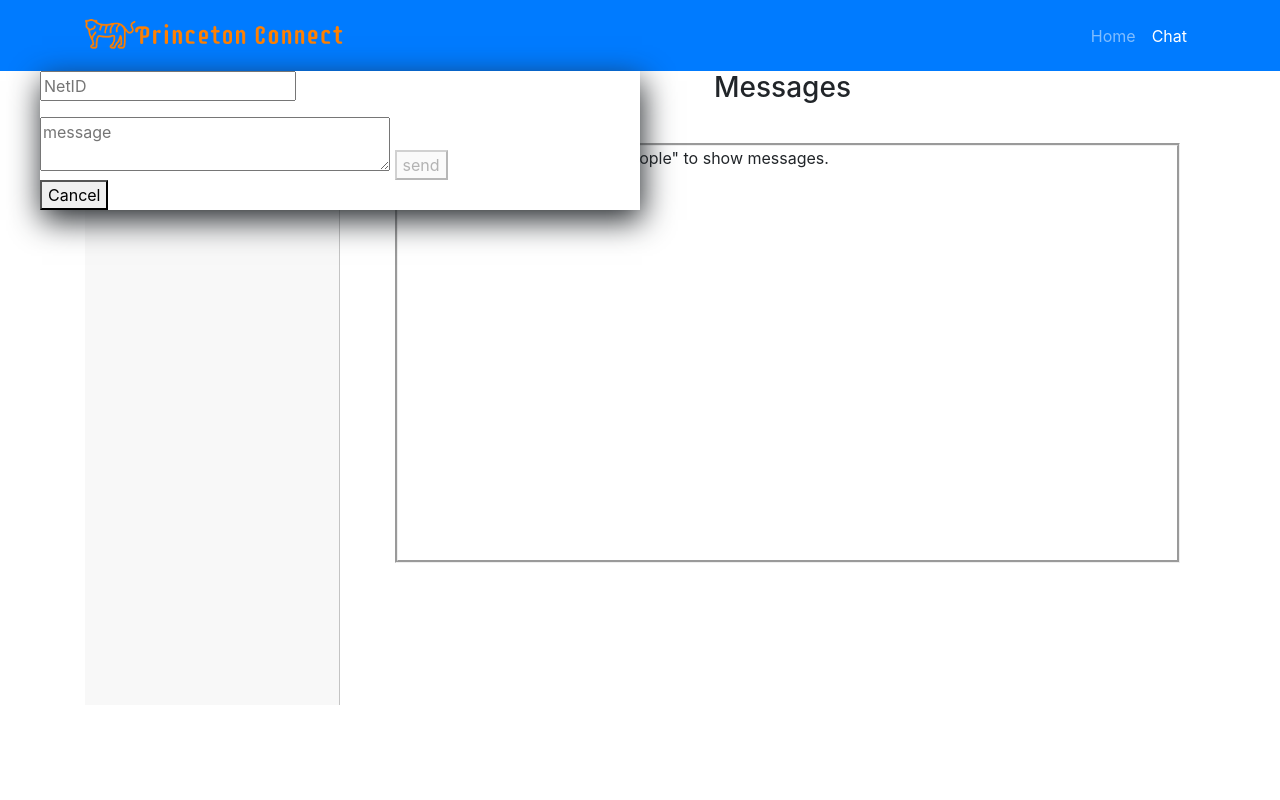
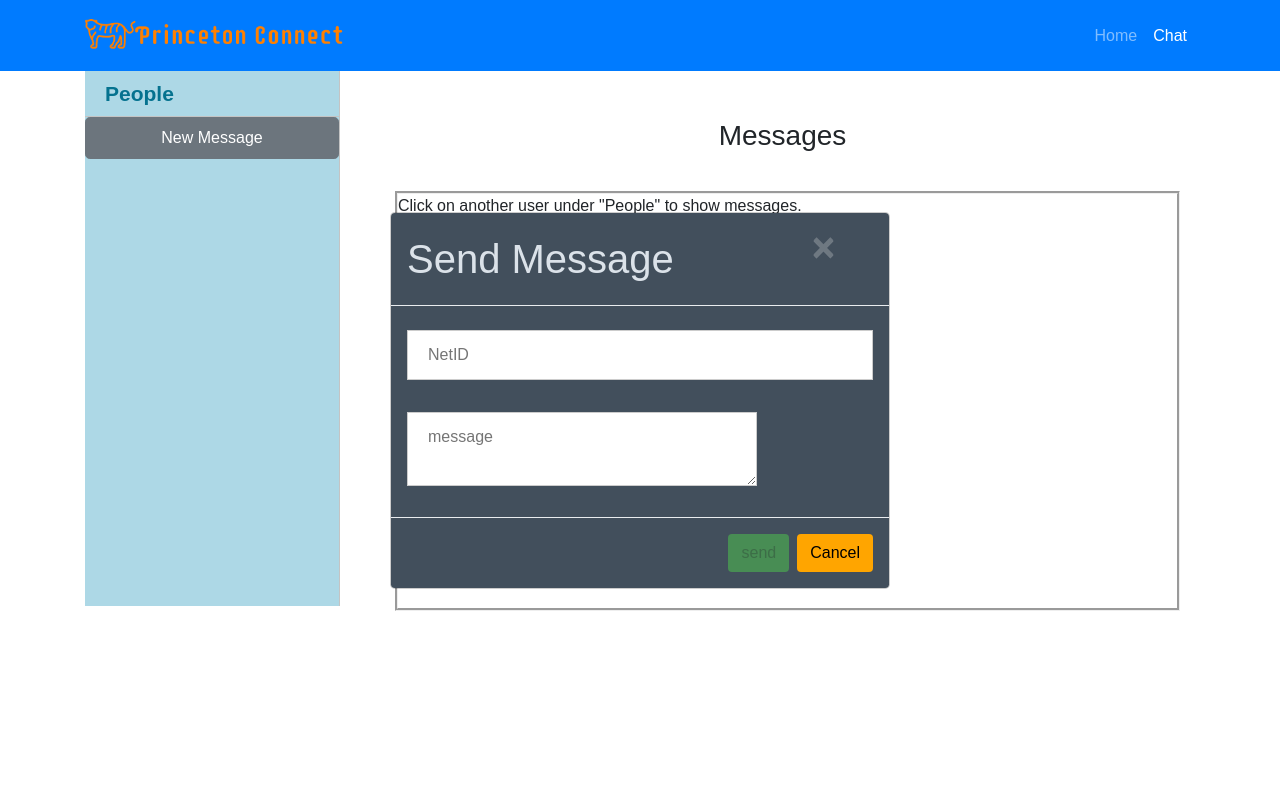
Before and after one commit to LongHHo/Princeton-Connect, a Flask app: page /chat in a window 1280 px wide, after a click on "New Message". Run offline with Flask 2, Linux system fonts and the light colour scheme; the visitor is signed in with stand-in values (Sample User, id 1); data that the repository does not hold is empty; parts of the project's set-up code (start-up, migrations or seed data) failed here and were passed over; some libraries are stand-ins or nearby versions.

Commit message:
Updated html files

```diff
--- a/templates/CHAT.html
+++ b/templates/CHAT.html
@@ -5,6 +5,7 @@
       <link href="//maxcdn.bootstrapcdn.com/bootstrap/4.1.1/css/bootstrap.min.css" rel="stylesheet" id="bootstrap-css">
 <script src="//maxcdn.bootstrapcdn.com/bootstrap/4.1.1/js/bootstrap.min.js"></script>
 <link href="https://cdnjs.cloudflare.com/ajax/libs/font-awesome/4.7.0/css/font-awesome.css" type="text/css" rel="stylesheet">
+<link rel="stylesheet" href="{{ url_for('static', filename='css/style.css') }}">
    </head>
    <style>
 
@@ -32,9 +33,12 @@ div.right{
       overflow: auto;
 } */
 div.names{
-   border: solid;
+   /* border: solid; */
+   outline: 2px solid gray;
    background-color: lightblue;
-   margin: 4px;
+   margin: 10px;
+   outline-offset: 15px;
+   align: center;
 }
 
 div.messageSend{
@@ -71,7 +75,7 @@ div.ContactContainer{
 }
 
 
-#NewMessage{
+/* #NewMessage{
 
    box-shadow:2px 10px 30px;
    position: fixed;
@@ -144,9 +148,10 @@ div.ContactContainer{
 }
 
 .inbox_people {
-  background: #f8f8f8 none repeat scroll 0 0;
+  background: lightblue none repeat scroll 0 0;
   float: left;
   overflow: hidden;
+  height: 535px;
   width: 100%; border-right:1px solid #c4c4c4;
 }
 
@@ -172,7 +177,7 @@ div.ContactContainer{
 }
 
 
-.chat_ib .names{ font-size:15px; color:#464646; margin:0 0 8px 0;}
+.chat_ib .names{ font-size:15px; color:#464646; margin:0 0 8px 0; }
 
 .chat_ib {
   float: left;
@@ -182,14 +187,27 @@ div.ContactContainer{
 
 .chat_people{ overflow:hidden; clear:both;}
 .chat_list {
-  border-bottom: 1px solid #c4c4c4;
+  border-bottom: 2px solid gray;
+  border-right: 2px solid gray;
+  border-left: 2px solid gray;
   margin: 0;
   padding: 18px 16px 10px;
 }
 .inbox_chat { height: 550px; overflow-y: scroll;}
 
+/*body {
+
+  background: #E8E8E8;
+}
+
+*/
+h4 {
+    color: white;
+}
 
    </style>
+
+
 
    <body>
       <nav class="navbar navbar-expand-lg navbar-dark bg-primary static-top">
@@ -220,10 +238,36 @@ div.ContactContainer{
          </div>
        </nav>
 
+       <style>
+         .modal-content{
+           background-color: #424f5c;
+         }
+         .btn{
+           font-size: inherit;
+         }
 
-<div id="NewMessage">
+         .modal-title{
+            color: #dbe2e9;
+
+         }
+       </style>
 
 
+<div id="NewMessage" class="modal" tabindex="-1" role="dialog">
+      <div class="modal-dialog modal-xl modal-dialog-centered modal-dialog-scrollable">
+        <div class="modal-content">
+            <div class = "modal-header">
+              <div class = "container">
+              <div class = "row">
+
+              <h1 class="modal-title">Send Message</h1>
+              <button type="button" class="close" data-dismiss="modal" aria-label="Close">
+                <span onclick="document.getElementById('NewMessage').style.display='none'" class="close" title="Close Modal">&times;</span>
+              </button>
+              </div>
+            </div>
+          </div>
+          <div class="modal-body">
             <input type="text" placeholder="NetID" name="NetID" id="netid" list="userData" oninput="available_users()"></input>
 
             <datalist id="userData">
@@ -232,12 +276,23 @@ div.ContactContainer{
 
             <textarea name="message" placeholder="message" id="message" oninput="checkStatus()"></textarea>
 
-            <button onclick="send_message();document.getElementById('NewMessage').style.display='none';" id="sendNewMessage"> send </button>
+            <style>
 
-         <div onclick="document.getElementById('NewMessage').style.display='none'">
-            <button align="center">Cancel</button>
+            .message {
+              width: 100%;
+            }
+            </style>
+
+          </div>
+
+          <div class="modal-footer">
+           <button type="submit" class="btn submit" onclick="send_message();document.getElementById('NewMessage').style.display='none';" id="sendNewMessage" align="left"> send </button>
+           <button type="button" class="btn cancel" onclick="document.getElementById('NewMessage').style.display='none'" align="right"> Cancel</button>
          </div>
+       </div>
       </div>
+    </div>
+</div>
 
 
 
@@ -250,12 +305,19 @@ div.ContactContainer{
       <div class="inbox_people">
          <div class="headind_srch">
            <div class="recent_heading">
-             <h4>People</h4>
+             <h4><strong>People</strong></h4>
            </div>
          </div>
          <div class="msg_btn" onclick="document.getElementById('NewMessage').style.display='block'">
-               <button class="btn btn-secondary" align="center">New Message</button>
-            </div>
+               <button class="btn btn-secondary btn-lg" align="center">New Message</button>
+          </div>
+          <style>
+          .btn-secondary {
+
+            width: 100%;
+          }
+
+          </style>
         <div class="inbox_chat">
         <div class="ContactContainer" id ="cc"></div>
         </div>
@@ -265,7 +327,8 @@ div.ContactContainer{
 
    <div class="col-sm-9">
       <div class="right">
-         <h3 class="text-center">Messages</h3>
+        <br> </br>
+        <h3 class="text-center">Messages</h3>
        <div class="mesgs">
        <div class="msg_history">
        <div class="MessagesContainer" id="mc">Click on another user under "People" to show messages.
@@ -396,7 +459,7 @@ let request = null;
       data+="<div class=\"chat_list\">"
       data+="<div class=\"chat_people\">"
       data+= "<div class=\"chat_ib\">"
-      data = data + '<div class="names" id=' +  JSON.stringify(contacts[i]) + ' onclick= "getMessages(' + '\'' + contacts[i] + '\'' + ')" >' + contacts[i] + '</div>';
+      data = data + '<button class="names btn-primary" id=' +  JSON.stringify(contacts[i]) + ' onclick= "getMessages(' + '\'' + contacts[i] + '\'' + ')" >' + '<h4>' + contacts[i] + '</h4> </div>';
       data += "</div>\
               </div>\
             </div>"
@@ -460,4 +523,6 @@ $('document').ready(setup);
 
 
    </body>
+
+
 </html>
--- a/templates/home.html
+++ b/templates/home.html
@@ -59,7 +59,7 @@
         <!-- feel free to move this or delete, just testing -->
         <h4> Hello, {{netid}} </h4>
         <p> Princeton Connect helps students find roommates for summer travels. If this is your first time on the site, go ahead and
-          make an entry by clicking the 'Submit Entry' button, where you will enter where you will be for the summer. You can also search
+          make an entry by clicking the 'Your Entry' button, where you will enter where you will be for the summer. You can also search
           for already existing entries by clicking the 'Entry Look-Up' button.
         </p>
         <a href="#0" class="cd-btn js-cd-panel-trigger" data-panel="main">Entry Look-Up</a>
```
